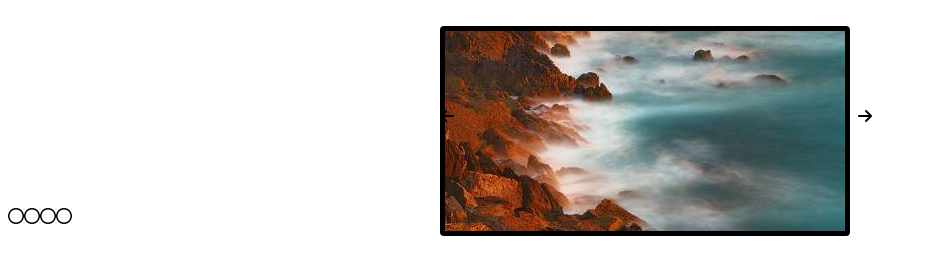
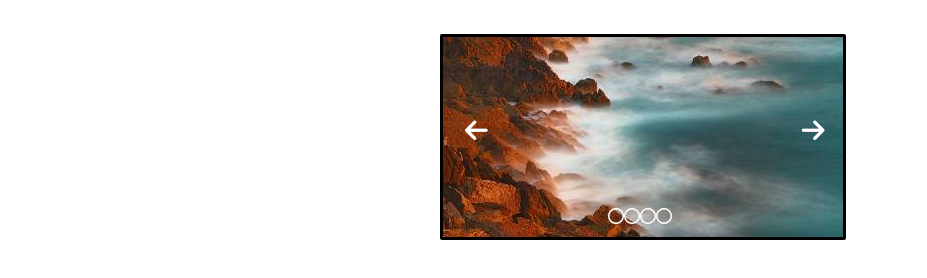
Before and after one commit to lehronn/jquery-module2, a website: page distribution/index.html in a window 1280 px wide. Shown: the whole page, without its empty margins (0-927 px from the left). Drawn offline with nearby package versions, Linux system fonts and the light colour scheme; files that its build step writes are made by us from their sources.

Commit message:
counter is visible but without active element

```diff
--- a/development/js/script.js
+++ b/development/js/script.js
@@ -8,15 +8,11 @@ $(function() {
   var carouselList = $("#carousel ul");
 
   var imgs = $("#carousel img");
-  console.log(imgs);
 
   var kropka = $("body").append('<div class="carousel-counter"></div>');
-  console.log(kropka);
-
-  var countersDiv = $("#carousel-counter div"); console.log(imgs);
 
   $(imgs).each(function( index, elem ) {
-    $(kropka).append('<i class="fa fa-circle-o" aria-hidden="true">'); //dodaje kropke
+    $('<i class="fa fa-circle-o" aria-hidden="true">').appendTo(".carousel-counter"); //dodaje kropke
   });
 
   var changeSlide = function() {
--- a/development/sass/main.sass
+++ b/development/sass/main.sass
@@ -15,8 +15,8 @@ ul, li
 
 #carousel
   margin: auto
-  border: 5px solid black
-  border-radius: 4px
+  border: 3px solid black
+  border-radius: 2px
   width: 400px
   height: 200px
   overflow: hidden
@@ -28,18 +28,22 @@ ul
   width: 2000px
 
 .carousel-counter
-	position: relative
-	top: 30px
-	margin: auto
+	text-align: center
+	color: white
+
 
 .fa-arrow-left
 	position: relative
-	top: 50%
-	left: 0%
+	top: 110px
+	left: 25px
 	cursor: pointer
+	color: white
+	font-size: 26px
 
 .fa-arrow-right
-		position: relative
-		top: 50%
-		left: 100%
-		cursor: pointer
+	position: relative
+	top: 110px
+	left: 335px
+	cursor: pointer
+	color: white
+	font-size: 26px
```
Also changed, not shown: distribution/css/main.css, distribution/js/script.min.js, 2 other files.
